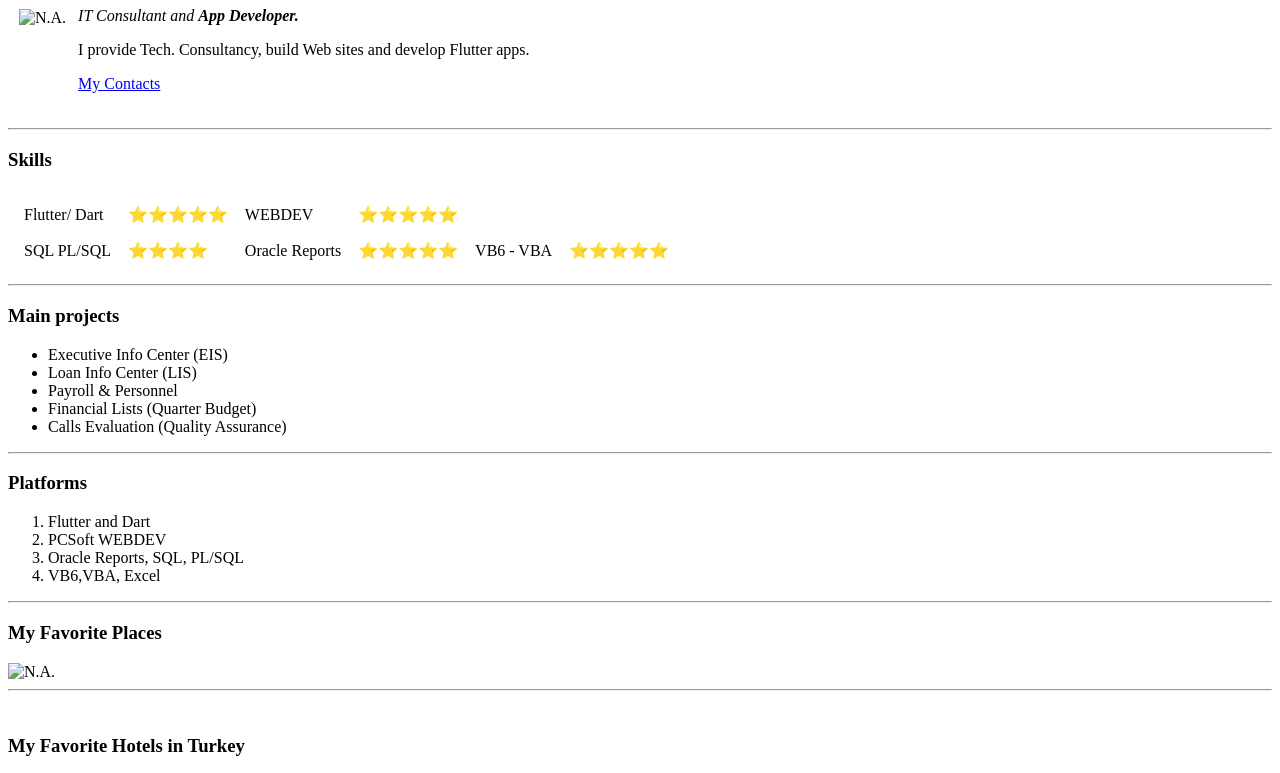
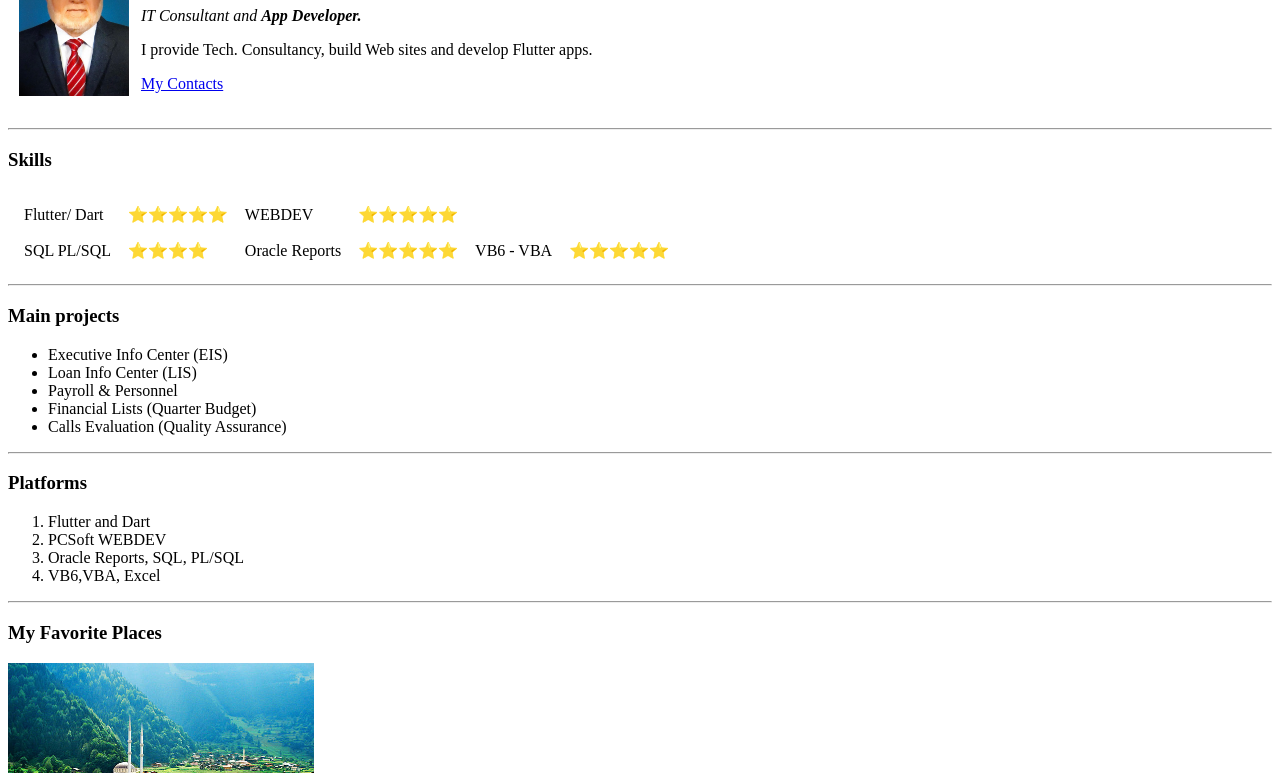
Before and after one commit to salahbeidas/cv, a plain HTML site: page index.html in a window 1280 px wide. Shown: the part 92-865 px from the top of the page. Drawn offline with Linux system fonts and the light colour scheme.

Commit message:
Add files via upload

```diff
--- a/index.html
+++ b/index.html
@@ -9,7 +9,7 @@
 <body>
   <table cellspacing="10">
     <tr>
-      <td> <img src="images/salah1.jpeg" width="110" height="160" alt="N.A."></td>
+      <td> <img src="salah1.jpeg" width="110" height="160" alt="N.A."></td>
       <td>
         <h1>Salah Beidas</h1>
         <p><em>IT Consultant and <strong>App Developer.</strong></em></p>
@@ -56,7 +56,7 @@
       </ol>
       <hr>
       <h3>My Favorite Places </h3>
-      <img src="images/trabzon1.jpg" width="306" height="229" alt="N.A.">
+      <img src="trabzon1.jpg" width="306" height="229" alt="N.A.">
       <hr>
       <br>
       <h3>My Favorite Hotels in Turkey </h3>
```
